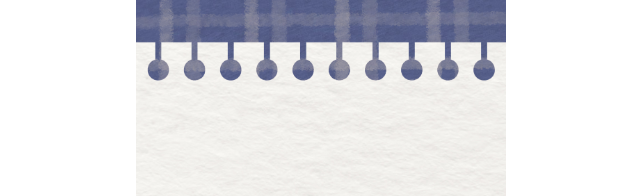
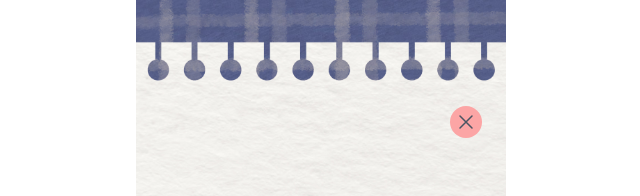
Before and after one commit to fish-crew/fish-bun-frontend, a React (Create React App) app: page /register/reportPage in a window 1280 px wide. Shown: the top 196 px of the page, without its empty margins (319-959 px from the left). Built offline with nearby package versions, Linux system fonts and the light colour scheme; a web font is replaced by a local one.

Commit message:
[feat]: 메인페이지로 이동하는 닫기 버튼 추가
- 붕어빵 정보를 입력하지 않고 메인 페이지로 이동 가능능

```diff
--- a/src/pages/register/report/ReportPage.js
+++ b/src/pages/register/report/ReportPage.js
@@ -29,6 +29,11 @@ function ReportPage() {
     navigate('/main');
   };
 
+  const handleClose = () => {
+    //메인 페이지로 네비게이트
+    navigate('/main');
+  };
+
   return (
     <div className="w-full flex-grow flex flex-col">
       <div className="w-full h-max">
@@ -38,6 +43,26 @@ function ReportPage() {
         className="flex flex-col justify-between h-full items-center bg-cover bg-center relative"
         style={{ backgroundImage: `url(${paperOnCheckB})` }}
       >
+        {/* 닫기 버튼 */}
+        <button
+          onClick={handleClose}
+          className="absolute top-6 right-6 w-8 h-8 rounded-full flex items-center justify-center bg-red-300 hover:bg-gray-300"
+        >
+          <svg
+            xmlns="http://www.w3.org/2000/svg"
+            fill="none"
+            viewBox="0 0 24 24"
+            strokeWidth="1.5"
+            stroke="currentColor"
+            className="w-6 h-6 text-gray-600"
+          >
+            <path
+              strokeLinecap="round"
+              strokeLinejoin="round"
+              d="M6 18L18 6M6 6l12 12"
+            />
+          </svg>
+        </button>
         <div className="absolute top-[30%]">
           <input
             type="text"
```
